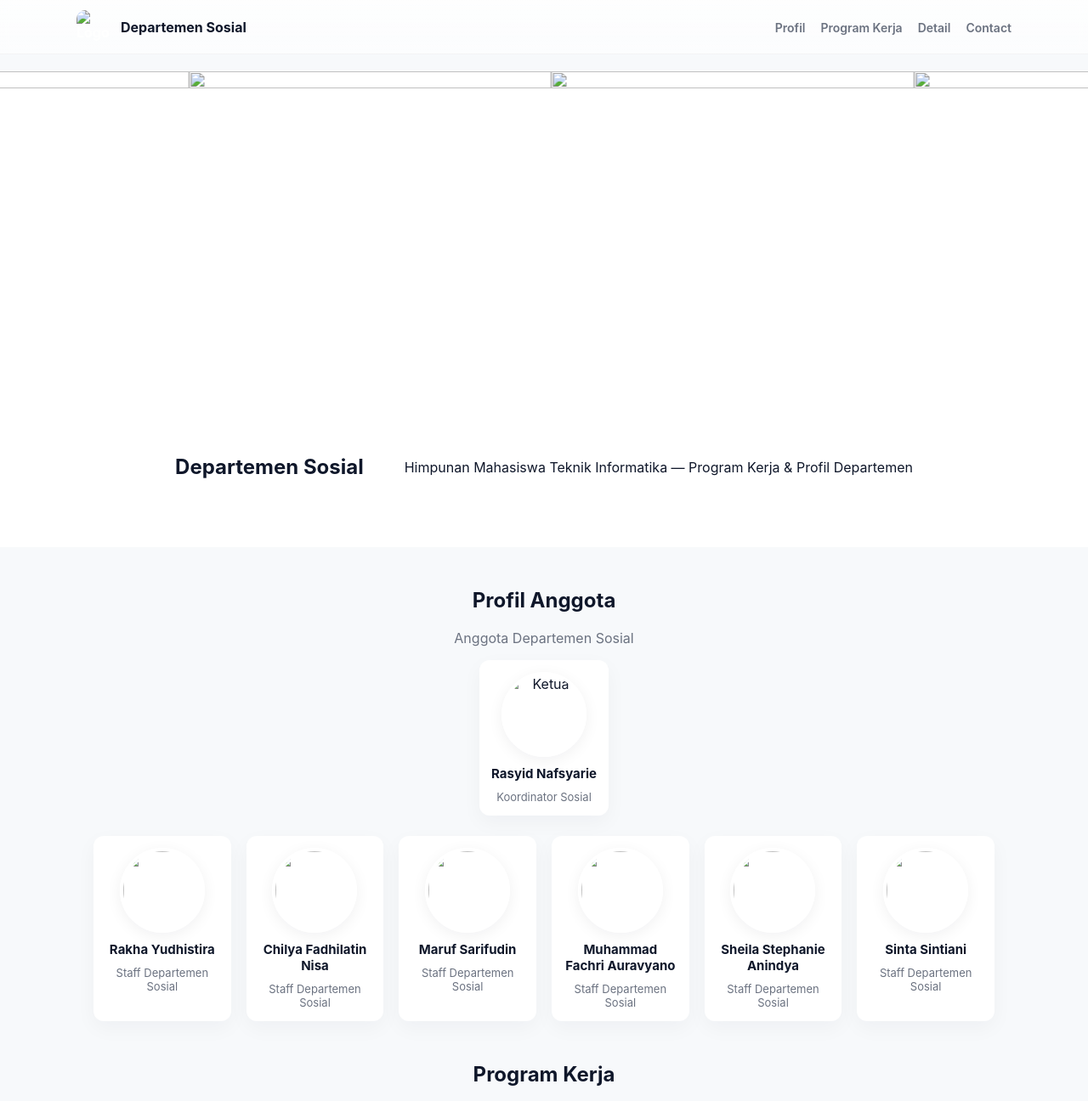
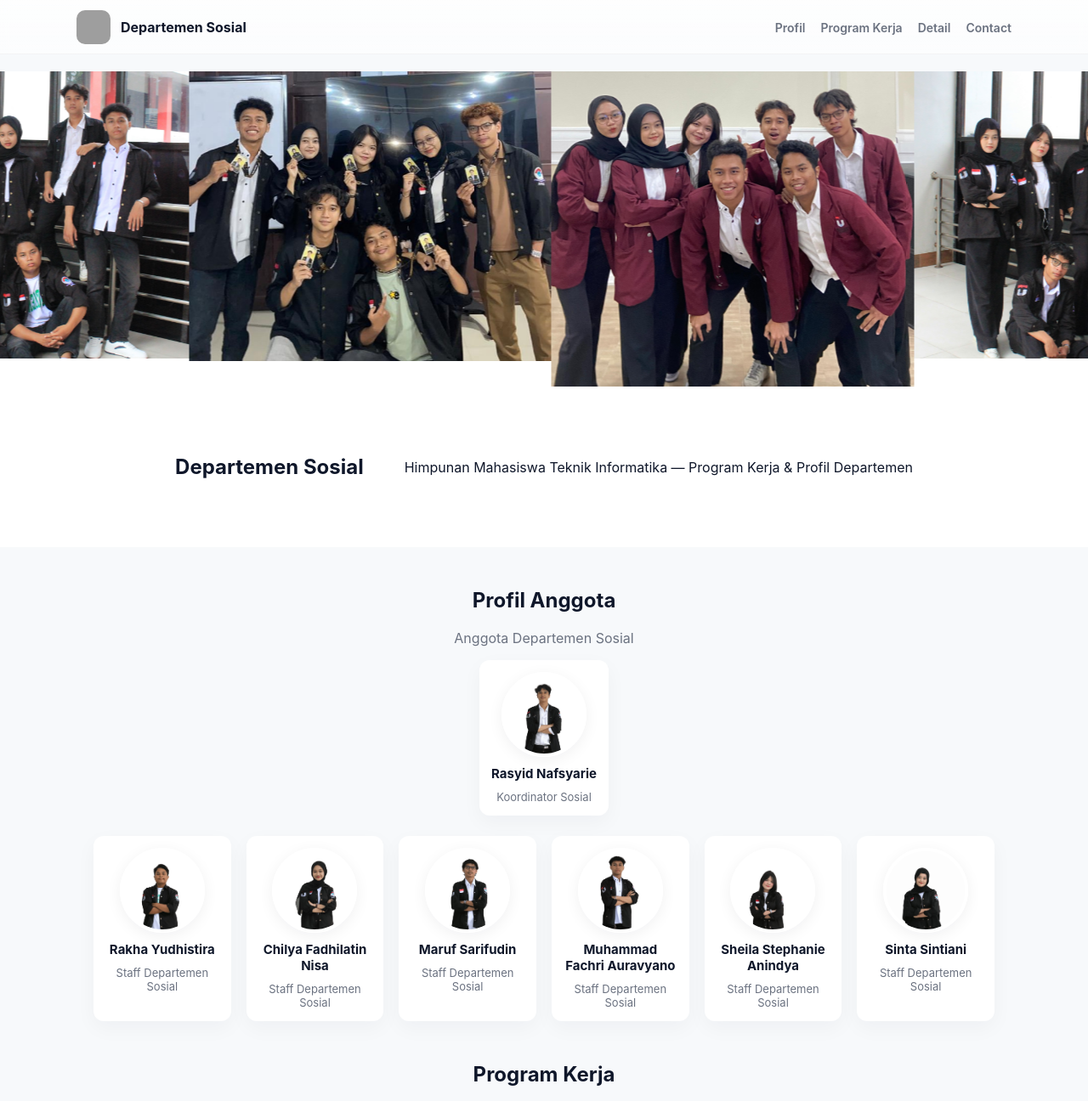
Before and after one commit to RasyidNafsyarie/profile-sosial, a plain HTML site: page index.html in a window 1280 px wide. Shown: the top 1296 px of the page at 85% size. Drawn offline with Linux system fonts and the light colour scheme; the site is published under a folder, as on GitHub Pages, so addresses that start at the root find nothing.

Commit message:
fix: image tidak terbaca

```diff
--- a/index.html
+++ b/index.html
@@ -6,7 +6,7 @@
   <meta name="viewport" content="width=device-width,initial-scale=1">
   <title>Divisi Sosial — Himpunan</title>
   <link rel="stylesheet" href="https://cdnjs.cloudflare.com/ajax/libs/font-awesome/6.5.0/css/all.min.css">
-  <link rel="icon" type="image/png" href="/assets/sosial.png">
+  <link rel="icon" type="image/png" href="assets/sosial.png">
 
   <style>
     :root {
@@ -482,7 +482,7 @@
   <header>
     <div class="nav">
       <div class="brand">
-        <img src="/assets/sosial.png" class="logo" alt="Logo Sosial">
+        <img src="assets/sosial.png" class="logo" alt="Logo Sosial">
         <div>Departemen Sosial</div>
       </div>
       <nav>
@@ -501,14 +501,14 @@
     <section class="hero">
       <div class="hero-slider">
         <div class="slide-track">
-          <img src="/assets/hero-1.JPG" class="slide">
-          <img src="/assets/hero-2.jpg" class="slide">
-          <img src="/assets/hero-3.jpg" class="slide">
+          <img src="assets/hero-1.JPG" class="slide">
+          <img src="assets/hero-2.jpg" class="slide">
+          <img src="assets/hero-3.jpg" class="slide">
 
           <!-- Duplikat untuk loop -->
-          <img src="/assets/hero-1.JPG" class="slide">
-          <img src="/assets/hero-2.jpg" class="slide">
-          <img src="/assets/hero-3.jpg" class="slide">
+          <img src="assets/hero-1.JPG" class="slide">
+          <img src="assets/hero-2.jpg" class="slide">
+          <img src="assets/hero-3.jpg" class="slide">
         </div>
       </div>
       <div class="hero-content">
@@ -525,7 +525,7 @@
     <!-- Koordinator (Rasyid) -->
     <div class="profiles-single">
       <div class="profile reveal">
-        <img src="/assets/rasyid.jpeg" alt="Ketua">
+        <img src="assets/rasyid.jpeg" alt="Ketua">
         <h5>Rasyid Nafsyarie</h5>
         <p>Koordinator Sosial</p>
       </div>
@@ -533,27 +533,27 @@
 
     <!-- anggota lainnya -->
     <div class="profiles">
-      <div class="profile reveal"><img src="/assets/rakha.jpeg">
+      <div class="profile reveal"><img src="assets/rakha.jpeg">
         <h5>Rakha Yudhistira</h5>
         <p>Staff Departemen Sosial</p>
       </div>
-      <div class="profile reveal"><img src="/assets/chilya.jpeg">
+      <div class="profile reveal"><img src="assets/chilya.jpeg">
         <h5>Chilya Fadhilatin Nisa</h5>
         <p>Staff Departemen Sosial</p>
       </div>
-      <div class="profile reveal"><img src="/assets/maruf.jpeg">
+      <div class="profile reveal"><img src="assets/maruf.jpeg">
         <h5>Maruf Sarifudin</h5>
         <p>Staff Departemen Sosial</p>
       </div>
-      <div class="profile reveal"><img src="/assets/fachri.jpeg">
+      <div class="profile reveal"><img src="assets/fachri.jpeg">
         <h5>Muhammad Fachri Auravyano</h5>
         <p>Staff Departemen Sosial</p>
       </div>
-      <div class="profile reveal"><img src="/assets/chila.jpeg">
+      <div class="profile reveal"><img src="assets/chila.jpeg">
         <h5>Sheila Stephanie Anindya</h5>
         <p>Staff Departemen Sosial</p>
       </div>
-      <div class="profile reveal"><img src="/assets/sinta.jpeg">
+      <div class="profile reveal"><img src="assets/sinta.jpeg">
         <h5>Sinta Sintiani</h5>
         <p>Staff Departemen Sosial</p>
       </div>
@@ -632,7 +632,7 @@
           sama.</p>
         <p style="margin-top:12px"><strong>Ketua Pelaksana:</strong> Chilya Fadhilatin Nisa</p>
       </div>
-      <div class="media"><img src="/assets/donor.JPG"></div>
+      <div class="media"><img src="assets/donor.JPG"></div>
     </article>
 
     <!-- Detail: Pengabdian -->
@@ -644,7 +644,7 @@
           fasilitas umum, dan program pemberdayaan ekonomi.</p>
         <p style="margin-top:12px"><strong>Ketua Pelaksana:</strong> Sheila Stephanie Anindya</p>
       </div>
-      <div class="media"><img src="/assets/pengmas.JPG"></div>
+      <div class="media"><img src="assets/pengmas.JPG"></div>
     </article>
 
     <!-- Detail: Ruang Tengah -->
@@ -670,7 +670,7 @@
           komunitas lokal.</p>
         <p style="margin-top:12px"><strong>Ketua Pelaksana:</strong> -</p>
       </div>
-      <div class="media"><img src="/assets/berbagi.jpg"></div>
+      <div class="media"><img src="assets/berbagi.jpg"></div>
     </article>
 
     <!-- Detail: Sosial Mengajar -->
@@ -683,7 +683,7 @@
         <p style="margin-top:12px"><strong>Ketua Pelaksana:</strong> -</p>
       </div>
       <div class="media"><img
-          src="/assets/sosmeng.jpeg">
+          src="assets/sosmeng.jpeg">
       </div>
     </article>
 
@@ -698,7 +698,7 @@
           mahasiswa dan prodi.</p>
         <p style="margin-top:12px"><strong>Ketua Pelaksana:</strong> -</p>
       </div>
-      <div class="media"><img src="/assets/forum.JPG"></div>
+      <div class="media"><img src="assets/forum.JPG"></div>
     </article>
 
   </section>
```
